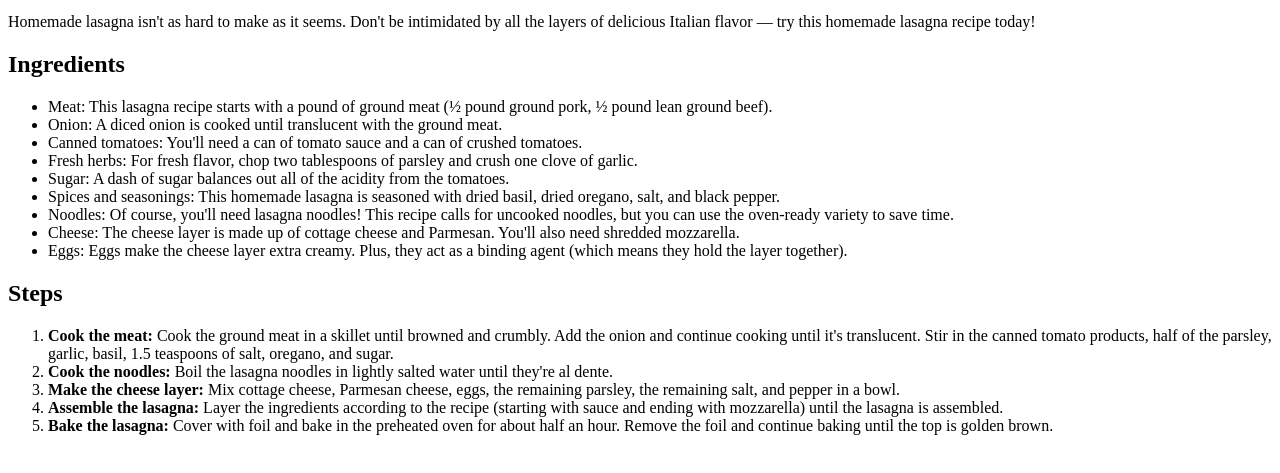
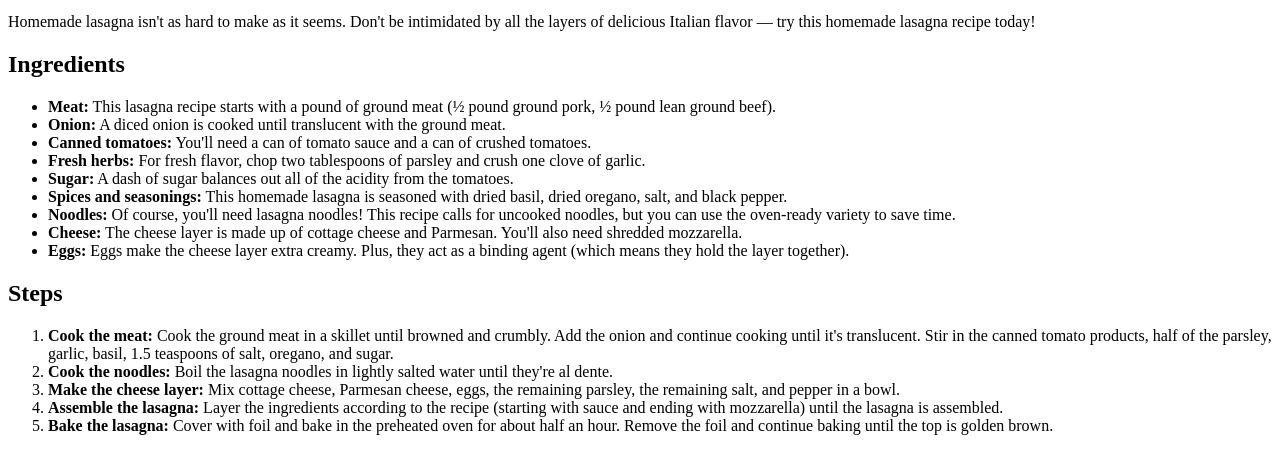
Before and after one commit to uyennhiquang/odin-recipes, a plain HTML site: page recipes/lasagna.html in a window 1280 px wide. Shown: the part 101-574 px from the top of the page. Drawn offline with Linux system fonts and the light colour scheme.

Commit message:
Bold ingredients in lasagna recipe

```diff
--- a/recipes/lasagna.html
+++ b/recipes/lasagna.html
@@ -10,15 +10,15 @@
         <p>Homemade lasagna isn't as hard to make as it seems. Don't be intimidated by all the layers of delicious Italian flavor — try this homemade lasagna recipe today!</p>
         <h2>Ingredients</h2>
         <ul>
-            <li>Meat: This lasagna recipe starts with a pound of ground meat (½ pound ground pork, ½ pound lean ground beef).</li>
-            <li>Onion: A diced onion is cooked until translucent with the ground meat.</li>
-            <li>Canned tomatoes: You'll need a can of tomato sauce and a can of crushed tomatoes.</li>
-            <li>Fresh herbs: For fresh flavor, chop two tablespoons of parsley and crush one clove of garlic.</li>
-            <li>Sugar: A dash of sugar balances out all of the acidity from the tomatoes.</li>
-            <li>Spices and seasonings: This homemade lasagna is seasoned with dried basil, dried oregano, salt, and black pepper.</li>
-            <li>Noodles: Of course, you'll need lasagna noodles! This recipe calls for uncooked noodles, but you can use the oven-ready variety to save time.</li>
-            <li>Cheese: The cheese layer is made up of cottage cheese and Parmesan. You'll also need shredded mozzarella.</li>
-            <li>Eggs: Eggs make the cheese layer extra creamy. Plus, they act as a binding agent (which means they hold the layer together).</li>
+            <li><strong>Meat:</strong> This lasagna recipe starts with a pound of ground meat (½ pound ground pork, ½ pound lean ground beef).</li>
+            <li><strong>Onion:</strong> A diced onion is cooked until translucent with the ground meat.</li>
+            <li><strong>Canned tomatoes:</strong> You'll need a can of tomato sauce and a can of crushed tomatoes.</li>
+            <li><strong>Fresh herbs:</strong> For fresh flavor, chop two tablespoons of parsley and crush one clove of garlic.</li>
+            <li><strong>Sugar:</strong> A dash of sugar balances out all of the acidity from the tomatoes.</li>
+            <li><strong>Spices and seasonings:</strong> This homemade lasagna is seasoned with dried basil, dried oregano, salt, and black pepper.</li>
+            <li><strong>Noodles:</strong> Of course, you'll need lasagna noodles! This recipe calls for uncooked noodles, but you can use the oven-ready variety to save time.</li>
+            <li><strong>Cheese:</strong> The cheese layer is made up of cottage cheese and Parmesan. You'll also need shredded mozzarella.</li>
+            <li><strong>Eggs:</strong> Eggs make the cheese layer extra creamy. Plus, they act as a binding agent (which means they hold the layer together).</li>
         </ul>
         <h2>Steps</h2>
         <ol>
```
